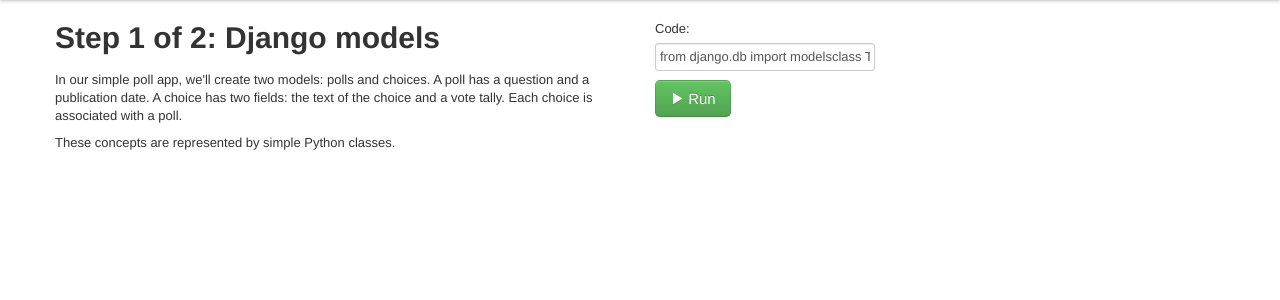
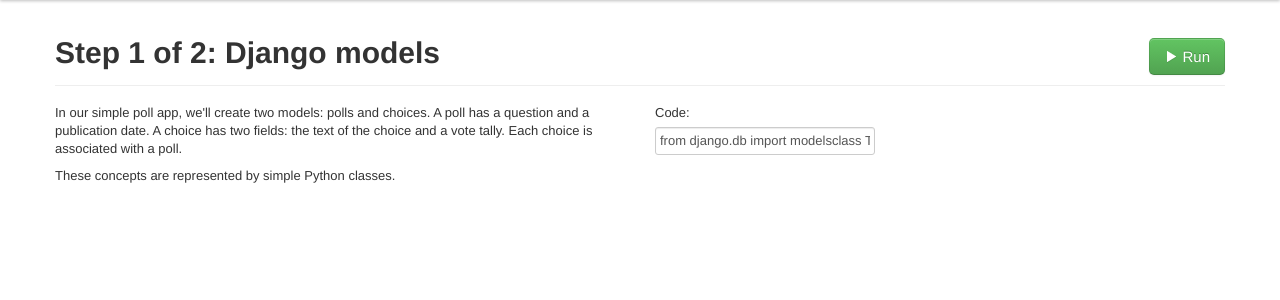
Before and after one commit to ONsec-Lab/djangodash2012, a Django app: page /tutorial/1/1/ in a window 1280 px wide. Shown: the part 40-340 px from the top of the page. Run offline with Django 3.2, Linux system fonts and the light colour scheme; data comes from the database, SQL or seed files in the repository; some libraries are stand-ins or nearby versions.

Commit message:
change Run button position

```diff
--- a/frontend/static/css/site.css
+++ b/frontend/static/css/site.css
@@ -1,5 +1,15 @@
 body {
   padding-top: 60px;
+}
+
+.page-header {
+  position: relative;
+}
+
+#tutorialRunButton {
+  position: absolute;
+  top: 0;
+  right: 0;
 }
 
 .step-editor .django-ace-widget {
--- a/frontend/static/js/tutorial.js
+++ b/frontend/static/js/tutorial.js
@@ -6,10 +6,12 @@
     self.runButton = $('#tutorialRunButton');
     self.viewResultsButton = $('#viewResultsButton');
     self.tutorialConsole = $('#tutorialConsole').jqconsole('Click to the Run button to execute your code\n');
+
     self.runButton.click(function () {
         if (self.runButton.hasClass('disabled')) {
             return false;
         }
+        self.tutorialConsole.Write('Executing your code...\n');
         var code = self.editor.getValue();
         self.runButton.addClass('loading');
         self.runButton.addClass('disabled');
--- a/frontend/static/less/site.less
+++ b/frontend/static/less/site.less
@@ -1,4 +1,13 @@
 @import "layout";
+
+.page-header {
+    position: relative;
+}
+#tutorialRunButton {
+    position: absolute;
+    top:0;
+    right: 0;
+}
 
 .step-editor {
     .django-ace-widget {
--- a/frontend/templates/tutorial.html
+++ b/frontend/templates/tutorial.html
@@ -2,9 +2,12 @@
 
 {% block container %}
 {% csrf_token %}
+<div class="page-header">
+    <h1>Step {{ step.num }} of {{ tutorial.steps_count }}: {{ step.title }}</h1>
+    <button class="btn btn-success btn-large"  id="tutorialRunButton"><i class="icon-play icon-white"></i> Run</button>
+</div>
 <div class="row">
     <div class="span6 step-info">
-        <h1>Step {{ step.num }} of {{ tutorial.steps_count }}: {{ step.title }}</h1>
         <div>
             <a href="{{ results_url }}" class="btn btn-large hide" id="viewResultsButton">View results</a>
         </div>
@@ -17,7 +20,7 @@
             {{ editor_form }}
         </div>
         <div class="step-run-buttons">
-            <button class="btn btn-success btn-large"  id="tutorialRunButton"><i class="icon-play icon-white"></i> Run</button>
+            <!-- <button class="btn btn-success btn-large"  id="tutorialRunButton"><i class="icon-play icon-white"></i> Run</button> -->
         </div>
         <div class="step-console">
             <div  id="tutorialConsole"></div>
```
